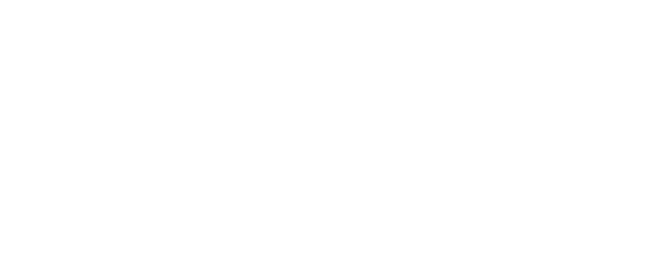
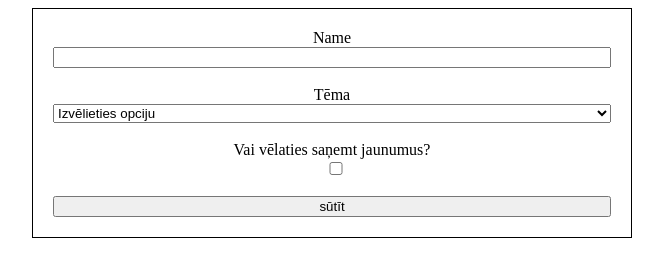
Before and after one commit to Rinis645/formative-pd-30102024, a plain HTML site: page index.html in a window 1280 px wide. Shown: the whole page, without its empty margins (308-971 px from the left). Drawn offline with Linux system fonts and the light colour scheme.

Commit message:
html form with css styling added

```diff
--- a/index.html
+++ b/index.html
@@ -1,11 +1,34 @@
 <!DOCTYPE html>
 <html lang="en">
-<head>
-    <meta charset="UTF-8">
-    <meta name="viewport" content="width=device-width, initial-scale=1.0">
+  <head>
+    <meta charset="UTF-8" />
+    <meta name="viewport" content="width=device-width, initial-scale=1.0" />
     <title>Document</title>
-</head>
-<body>
-
-</body>
+    <link rel="stylesheet" href="style.css" />
+  </head>
+  <body>
+    <form>
+      <div>
+        <label for="name">Name</label>
+        <input type="text" id="name" required />
+      </div>
+      <br />
+      <div>
+        <label for="theme">Tēma</label>
+        <select id="theme">
+          <option value="0.opcija">Izvēlieties opciju</option>
+          <option value="1.opcija">Tehniskais atbalsts</option>
+          <option value="2.opcija">Piedāvājumi</option>
+          <option value="3.opcija">Vispārīgie jautājumi</option>
+        </select>
+      </div>
+      <br />
+      <div>
+        <label for="checkbox">Vai vēlaties saņemt jaunumus?</label>
+        <input type="checkbox" />
+      </div>
+      <br />
+      <input type="submit" value="sūtīt" />
+    </form>
+  </body>
 </html>
--- /dev/null
+++ b/style.css
@@ -0,0 +1,16 @@
+* {
+    box-sizing: border-box;
+}
+
+form {
+    width: 600px;
+    margin: auto;
+    border: 1px solid black;
+    text-align: center;
+    padding: 20px;
+
+}
+input, select {
+    display: block;
+    width: 100%;
+}
```
